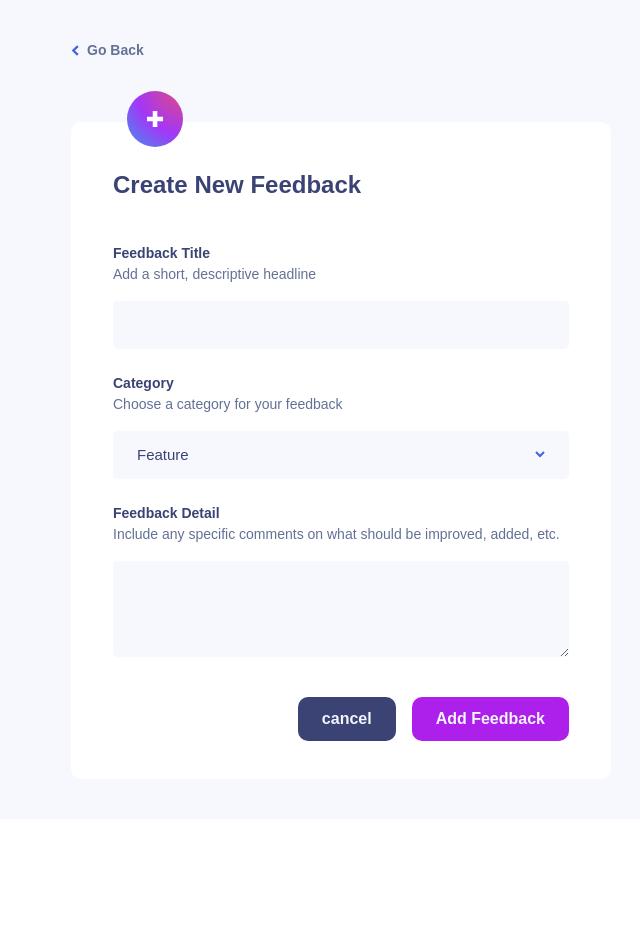
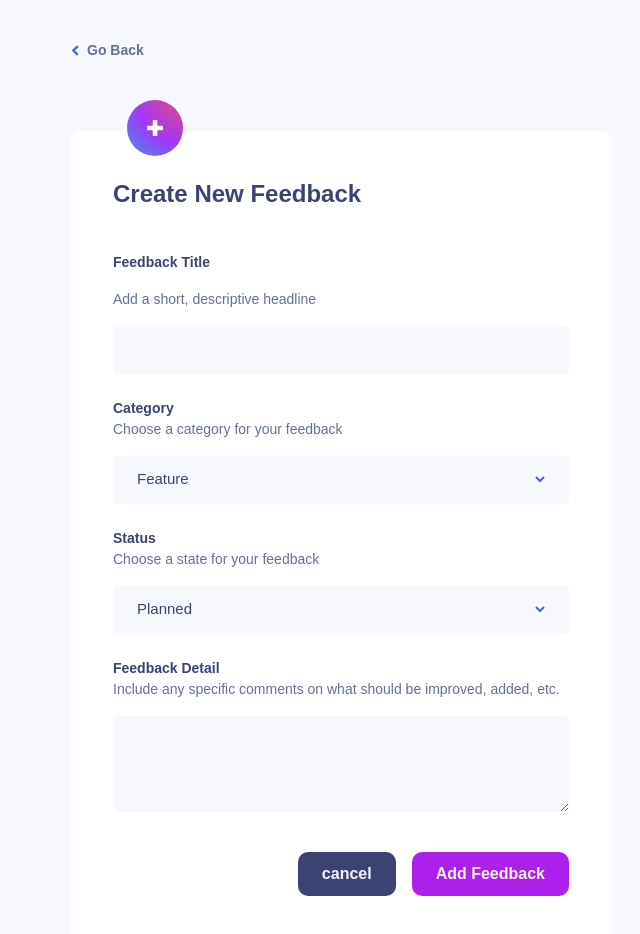
Before and after one commit to Sye-5pace/Product-feedback-app, a Vue app: page /createfeedback in a window 1280 px wide. Shown: the top 934 px of the page, without its empty margins (299-939 px from the left). Before the commit the page ends 819 px from the top, so only its background shows below. Built offline with nearby package versions, Linux system fonts and the light colour scheme.

Commit message:
:lipstick: Feat/Style: createFeedback form validation implemented/UI updated

```diff
--- a/src/App.vue
+++ b/src/App.vue
@@ -22,6 +22,4 @@
   live.value= productData.filter( data => data.status === 'live')
   progress.value = productData.filter( data => data.status === 'in-progress')
 
-
-
 </script>
--- a/src/views/CreateFeedback.vue
+++ b/src/views/CreateFeedback.vue
@@ -1,21 +1,19 @@
 <template>
     <section class="flex justify-center items-center w-full">
-        <div class="flex flex-col gap-y-[0.3rem]">
+        <div class="flex flex-col gap-y-[0.85rem]">
             <header class="flex gap-2 items-center">
                 <img src="../assets/icon-arrow-left.svg" alt="back-nav" class="w-2 "/>
                 <router-link class="text-[#647196] font-bold text-[0.875rem]" to="/">Go Back</router-link>
             </header>
             <main class=" w-[33.75rem] ">
                 <img src="../assets/create-icon.svg" alt="" class="relative -bottom-[1.6rem] left-[3.5rem] "/>
-                <div class="px-[2.625rem] py-[2.8125rem] bg-[#fff] w-full rounded-[0.625rem] h-[41.0625rem] flex flex-col gap-y-[2.5rem]">
+                <div class="px-[2.625rem] py-[2.8125rem] bg-[#fff] w-full rounded-[0.625rem] h-full flex flex-col gap-y-[2.5rem]">
                     <h2 class="text-[#3a4374] text-[1.5rem] font-bold">Create New Feedback</h2>
                     <div class="flex flex-col gap-y-6">
                         <div class="flex flex-col gap-y-4">
-                            <div>
-                                <h4 class="text-[#3a4374] text-[0.875rem] font-bold">Feedback Title</h4>
-                                <p class="text-[#647196] text-[0.875rem] ">Add a short, descriptive headline</p>
-                            </div>
-                            <input type="text" class=" rounded-[0.3125rem] bg-[#f7f8fd] h-[3rem] focus:outline-none px-2 hover:border hover:border-[#4661e6] " v-model="feedback.description">
+                            <h4 class="text-[#3a4374] text-[0.875rem] font-bold">Feedback Title</h4>
+                            <p class="text-[#647196] text-[0.875rem] ">Add a short, descriptive headline</p>
+                            <input type="text" class="px-6 rounded-[0.3125rem] bg-[#f7f8fd] h-[3rem] focus:outline-none px-2 hover:border hover:border-[#4661e6]  w-full" :class="isValid ? 'border border-[#D73737]' : ''" v-model="feedback.description">
                         </div>
                         <div class="flex flex-col gap-y-4" id="choose-category">
                             <div>
@@ -52,17 +50,49 @@
                                 </div>
                             </div>
                         </div>
+                        <div class="flex flex-col gap-y-4" id="choose-category">
+                            <div>
+                                <h4 class="text-[#3a4374] text-[0.875rem] font-bold">Status</h4>
+                                <p class="text-[#647196] text-[0.875rem] ">Choose a state for your feedback</p>
+                            </div>
+                            <div class="flex flex-col gap-y-4">
+                                <div class="w-[28.5rem] h-[3rem] bg-[#f7f8fd] flex items-center hover:border hover:border-[#4661e6] rounded-[0.3125rem] px-6 cursor-pointer justify-between" @click=" isStateVisible = !isStateVisible">
+                                    <span class="text-[#3a4374] text-[0.9375rem]">  {{ status }} </span>
+                                    <img :src="navUp" alt="arrow-up"  v-if="isStateVisible"/>
+                                    <img :src="navDown" alt="arrow-down"  v-else />
+                                </div>
+                                <div class="bg-[#fff] absolute top-[40rem] w-[28.5rem]  shadow-[0_10px_40px_-7px_rgba(55,63,104,0.35)] children:h-[2.9375rem] rounded-[0.625rem] " v-if="isStateVisible">
+                                    <div class="flex px-6 items-center justify-between border-b cursor-pointer" @click="stateOptions('Suggestions')">
+                                        <h3 class="text-[1rem] text-[#647196]">Suggestions</h3>
+                                        <img :src="tick" alt="tick" :class=" status === 'Suggestions' ? 'block': 'hidden' "/>
+                                    </div>
+                                    <div class="flex px-6 items-center justify-between border-b  cursor-pointer" @click="stateOptions('Planned')">
+                                        <h3 class="text-[1rem] text-[#647196]">Planned</h3>
+                                        <img :src="tick" alt="tick" :class=" status === 'Planned' ? 'block': 'hidden' "/>
+                                    </div>
+                                    <div class="flex px-6 items-center justify-between cursor-pointer border-b " @click="stateOptions('In-progress')">
+                                        <h3 class="text-[1rem] text-[#647196]">In-progress</h3>
+                                        <img :src="tick" alt="tick" :class=" status === 'In-progress' ? 'block': 'hidden' "/>
+                                    </div>
+                                    <div class="flex px-6 items-center justify-between cursor-pointer" @click="stateOptions('Live')">
+                                        <h3 class="text-[1rem] text-[#647196] ">Live</h3>
+                                        <img :src="tick" alt="tick" :class=" status === 'Live' ? 'block': 'hidden' "/>
+                                    </div>
+                                </div>
+                            </div>
+                        </div>
                         <div class="flex flex-col gap-y-4">
                             <div>
                                 <h4 class="text-[#3a4374] text-[0.875rem] font-bold">Feedback Detail</h4>
                                 <p class="text-[#647196] text-[0.875rem] ">Include any specific comments on what should be improved, added, etc.</p>
                             </div>
-                            <textarea v-model="feedback.message"   class="h-[6rem] rounded-[0.3125rem] bg-[#f7f8fd] focus:outline-none px-2 py-2" rows="4" ></textarea>
+                            <textarea v-model="feedback.message" :class="isValid ? 'border border-[#D73737]' : ''"   class="h-[6rem] px-6 rounded-[0.3125rem] bg-[#f7f8fd] focus:outline-none px-2 py-2" rows="4" ></textarea>
+                            <p class="text-[#D73737]" v-if="isValid">Can't be empty</p>
                         </div>
                     </div>
                     <div class="flex gap-4 justify-end">
                         <button class="h-[2.75rem] px-6 bg-[#3a4374] rounded-[0.625rem] flex items-center justify-center text-[#f2f4fe] font-bold" @click="cancelFeedback">cancel</button>
-                        <button class="h-[2.75rem] px-6 bg-[#AD1FEA] rounded-[0.625rem] flex items-center justify-center text-[#f2f4fe] font-bold" @click="addFeedback">Add Feedback</button>
+                        <button class="h-[2.75rem] px-6 bg-[#AD1FEA] rounded-[0.625rem] flex items-center justify-center text-[#f2f4fe] font-bold" @click="createFeedback">Add Feedback</button>
                     </div>
                 </div>
             </main>
@@ -78,25 +108,43 @@
     import tick from '../assets/option-tick.svg'
 
 
-    const category = ref('Feature')
-    const isCateVisible = ref(false)
+    const category = ref<string>('Feature')
+    const status = ref<string>('Planned')
+    const isValid = ref<boolean>(false)
+    const isCateVisible = ref<boolean>(false)
+    const isStateVisible = ref<boolean>(false)
     const cateOptions = (option: string) =>{
         category.value = option
+    }
+    const stateOptions = (option: string) =>{
+        status.value = option
     }
 
     //making feedbackform reactive
     const categoryInFeedback = computed(() => category.value);
+    const statusInFeedback = computed(() => status.value);
+
     const feedback = ref({
         description: '',
         category: categoryInFeedback,
+        status: statusInFeedback,
         message: ''
     })
 
+    const addFeedback = () => {
+        const { description, category, status, message } = feedback.value
+        console.log('Feedback data:',{ description, category, status, message })
+    }
 
-    const addFeedback = () => {
-        const { description, category, message } = feedback.value
-        console.log('Feedback data:',{ description, category, message })
+    const createFeedback = () => {
+        if(feedback.value.message){
+            addFeedback();
+            isValid.value = false;
+        }else{
+            isValid.value = true;
+        }
     }
+
 
     const cancelFeedback = () => {
         feedback.value = {
--- a/src/views/SuggestionsBoard.vue
+++ b/src/views/SuggestionsBoard.vue
@@ -1,5 +1,5 @@
 <template>
-  <div class="flex gap-[1.875rem] ">
+  <div class="flex gap-[1.875rem] w-full">
     <SideToolbar :selectedCategory="selectedCategory" :selectCategory="selectCategory" :productData="productData" :planned="planned" :live="live" :progress="progress"/>
     <SuggestionAll :selectedSuggestions="selectedSuggestions" :voteOptions="voteOptions" :optionsUpdater="optionsUpdater"/>
   </div>
@@ -8,7 +8,7 @@
   <script setup lang="ts">
     import { reactive, computed,ref } from 'vue'
     import SideToolbar from '../components/SideToolbar.vue'
-    import  SuggestionAll from '../components/SuggestionAll.vue'
+    import SuggestionAll from '../components/SuggestionAll.vue'
     import type ProductsInfo from '../Interface'
     import type ProductReqList from '..App.vue/Interface'
     import data from '../assets/data'
```
